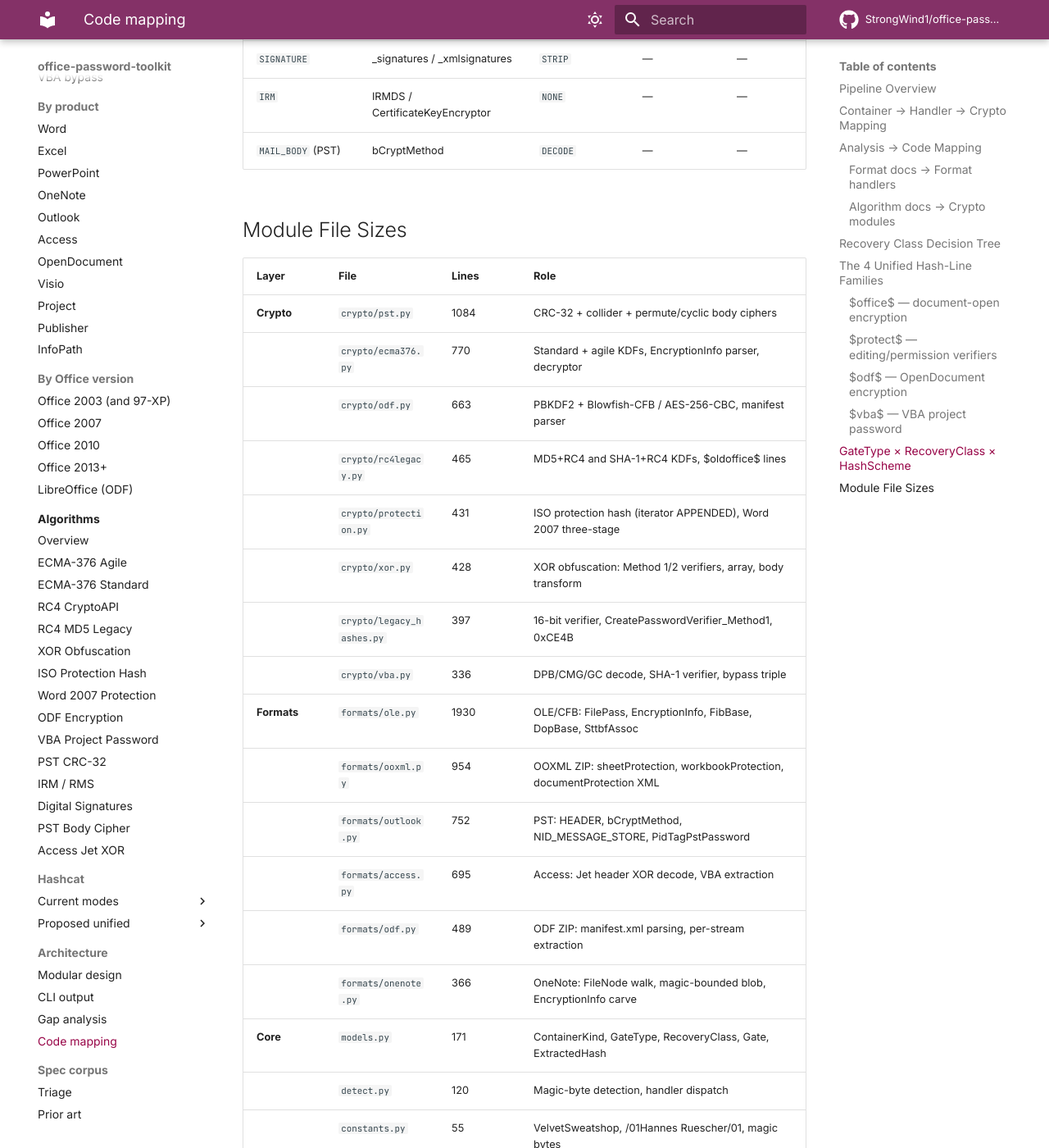
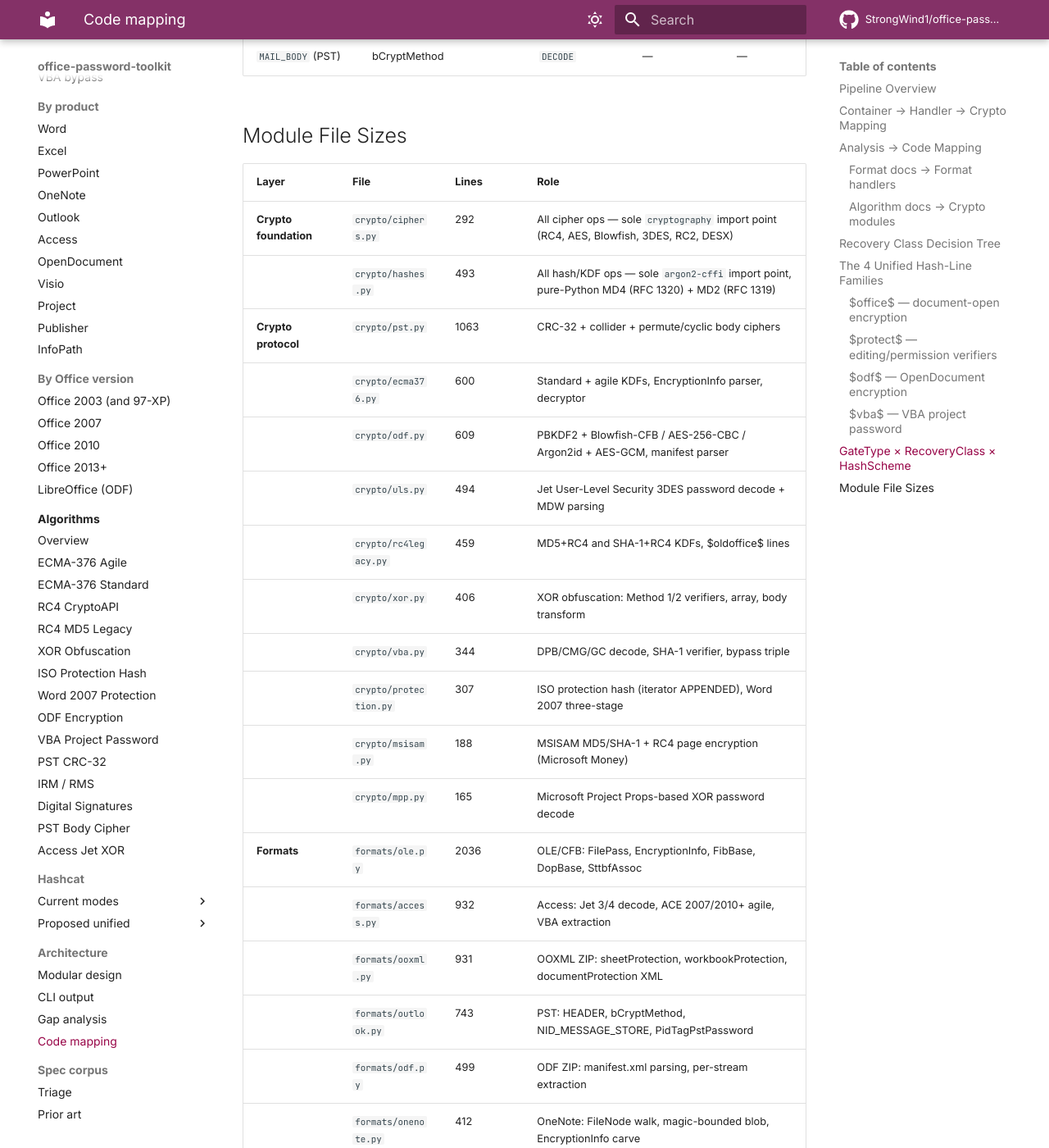
Before and after one commit to StrongWind1/office-password-toolkit, an MkDocs documentation site: the page built from docs/design/toolkit-architecture.md, in a window 1280 px wide and 1400 px high, scrolled down 8678 px. Shown: the whole window at 82% size. Built offline with MkDocs 1.6.1 and Material for MkDocs 9.7.7, drawn with Linux system fonts in a browser that asks for light colours; plug-ins that fetch from the network failed and are left out; comment, search, counter and statistics services are not loaded; some of the changed text lies outside the part shown.

Commit message:
docs: update toolkit-architecture.md for ciphers/hashes refactor
- Add ciphers.py/hashes.py foundation layer to crypto diagram
- Add mpp, msisam, uls, mdw to module listings
- Remove deleted legacy_hashes.py
- Fix all function names in algorithm→code mapping table
- Update line counts and total (10,367 → 13,636)
- Add AccessHandler → rc4legacy/msisam dependencies
- Add MdwHandler → uls dependency

````diff
--- a/docs/design/toolkit-architecture.md
+++ b/docs/design/toolkit-architecture.md
@@ -41,28 +41,39 @@ flowchart TD
 ```mermaid
 flowchart LR
   subgraph "Format Handlers (../research/formats/)"
-    OLE["OleHandler\nole.py (1930L)"]
-    OOXML["OoxmlHandler\nooxml.py (954L)"]
-    ODF_H["OdfHandler\nodf.py (489L)"]
-    ON_H["OneNoteHandler\nonenote.py (366L)"]
-    PST_H["OutlookHandler\noutlook.py (752L)"]
-    ACC_H["AccessHandler\naccess.py (695L)"]
+    OLE["OleHandler\nole.py (2036L)"]
+    OOXML["OoxmlHandler\nooxml.py (931L)"]
+    ODF_H["OdfHandler\nodf.py (499L)"]
+    ON_H["OneNoteHandler\nonenote.py (412L)"]
+    PST_H["OutlookHandler\noutlook.py (743L)"]
+    ACC_H["AccessHandler\naccess.py (932L)"]
+    MDW_H["MdwHandler\nmdw.py (80L)"]
   end
-  subgraph "Crypto Modules (crypto/)"
+  subgraph "Crypto Foundation (crypto/)"
+    CIPH["ciphers.py\nAll cipher ops\n(sole cryptography import)"]
+    HASH["hashes.py\nAll hash/KDF ops\n(sole argon2-cffi import)"]
+  end
+  subgraph "Crypto Protocol (crypto/)"
     XOR["xor.py\nXOR obfuscation"]
     RC4["rc4legacy.py\nRC4+MD5, RC4+SHA1"]
     E376["ecma376.py\nStandard + Agile"]
     PROT["protection.py\nISO hash"]
-    ODF_C["odf.py\nPBKDF2 + BF/AES"]
+    ODF_C["odf.py\nPBKDF2 + BF/AES/GCM"]
     VBA["vba.py\nDPB decode + SHA-1"]
     PST_C["pst.py\nCRC-32 + body ciphers"]
+    MPP["mpp.py\nProject XOR decode"]
+    MSISAM["msisam.py\nMoney RC4 pages"]
+    ULS["uls.py\nJet ULS 3DES decode"]
   end
-  OLE --> XOR & RC4 & E376 & VBA
+  RC4 & E376 & ODF_C & MSISAM & ULS --> CIPH
+  E376 & RC4 & ODF_C & PROT & VBA & MSISAM --> HASH
+  OLE --> XOR & RC4 & E376 & VBA & MPP
   OOXML --> PROT & VBA
   ODF_H --> ODF_C
-  ON_H --> E376
+  ON_H --> E376 & RC4
   PST_H --> PST_C
-  ACC_H --> VBA & E376
+  ACC_H --> E376 & RC4 & MSISAM & VBA
+  MDW_H --> ULS
 ```
 
 ## Analysis → Code Mapping
@@ -87,20 +98,20 @@ flowchart LR
 
 | Analysis doc | Crypto module | Key function | Output |
 |---|---|---|---|
-| [../research/algorithms/password/ecma376-agile.md](../research/algorithms/password/ecma376-agile.md) | `crypto/ecma376.py` | `verify_agile()`, `decrypt_agile()` | `$office$*2013*...` / `$office$*sha512*...` |
-| [../research/algorithms/password/ecma376-standard.md](../research/algorithms/password/ecma376-standard.md) | `crypto/ecma376.py` | `verify_standard()`, `decrypt_standard()` | `$office$*2007*...` / `$office$*sha1*aes128*...` |
-| [../research/algorithms/password/rc4-cryptoapi-sha1.md](../research/algorithms/password/rc4-cryptoapi-sha1.md) | `crypto/rc4legacy.py` | `verify_rc4_cryptoapi()` | `$oldoffice$3*...` / `$office$*sha1*rc4*...` |
-| [../research/algorithms/password/rc4-md5-legacy.md](../research/algorithms/password/rc4-md5-legacy.md) | `crypto/rc4legacy.py` | `verify_rc4_md5()` | `$oldoffice$0*...` / `$office$*md5*rc4*...` |
-| [../research/algorithms/password/xor-obfuscation.md](../research/algorithms/password/xor-obfuscation.md) | `crypto/xor.py` | `decode_xor()`, `collide_xor()` | No hash line — DECODE/COLLIDE |
-| [../research/algorithms/password/iso-protection-hash.md](../research/algorithms/password/iso-protection-hash.md) | `crypto/protection.py` | `verify_iso_protection()` | `$office$2016$0$...` / `$protect$*sha512*...` |
-| [../research/algorithms/password/word2007-documentprotection.md](../research/algorithms/password/word2007-documentprotection.md) | `crypto/protection.py` | `verify_word2007_docprotect()` | `$protect$*sha1*word2007*...` |
-| [../research/algorithms/password/odf-encryption.md](../research/algorithms/password/odf-encryption.md) | `crypto/odf.py` | `verify_odf()`, `decrypt_odf()` | `$odf$*0*0*...` / `$odf$*sha1*pbkdf2*bf*...` |
-| [../research/algorithms/password/vba-project-password.md](../research/algorithms/password/vba-project-password.md) | `crypto/vba.py` | `decode_dpb()`, `verify_vba()` | `sha1hex:keyhex` / `$vba$*sha1*...*...` |
-| [../research/algorithms/password/pst-crc32.md](../research/algorithms/password/pst-crc32.md) | `crypto/pst.py` | `crc32_password()`, `collide_pst()` | No hash line — COLLIDE |
-| [../research/algorithms/non-password/pst-body-cipher.md](../research/algorithms/non-password/pst-body-cipher.md) | `crypto/pst.py` | `decode_permute()`, `decode_cyclic()` | No hash — DECODE |
+| [../research/algorithms/password/ecma376-agile.md](../research/algorithms/password/ecma376-agile.md) | `crypto/ecma376.py` | `verify_password()`, `decrypt_package()` | `$office$*2013*...` / `$office$*sha512*...` |
+| [../research/algorithms/password/ecma376-standard.md](../research/algorithms/password/ecma376-standard.md) | `crypto/ecma376.py` | `verify_password()`, `decrypt_package()` | `$office$*2007*...` / `$office$*sha1*aes128*...` |
+| [../research/algorithms/password/rc4-cryptoapi-sha1.md](../research/algorithms/password/rc4-cryptoapi-sha1.md) | `crypto/rc4legacy.py` | `rc4_cryptoapi_verify()` | `$oldoffice$3*...` / `$office$*sha1*rc4*...` |
+| [../research/algorithms/password/rc4-md5-legacy.md](../research/algorithms/password/rc4-md5-legacy.md) | `crypto/rc4legacy.py` | `rc4_md5_verify()` | `$oldoffice$0*...` / `$office$*md5*rc4*...` |
+| [../research/algorithms/password/xor-obfuscation.md](../research/algorithms/password/xor-obfuscation.md) | `crypto/xor.py` | `xor_decode_method1()`, `reconstruct_password()` | No hash line — DECODE/COLLIDE |
+| [../research/algorithms/password/iso-protection-hash.md](../research/algorithms/password/iso-protection-hash.md) | `crypto/protection.py` | `verify()`, `hash_line_25300()` | `$office$2016$0$...` / `$protect$*sha512*...` |
+| [../research/algorithms/password/word2007-documentprotection.md](../research/algorithms/password/word2007-documentprotection.md) | `crypto/protection.py` | `word2007_protection_verify()` | `$protect$*sha1*word2007*...` |
+| [../research/algorithms/password/odf-encryption.md](../research/algorithms/password/odf-encryption.md) | `crypto/odf.py` | `verify()`, `decrypt_entry()` | `$odf$*0*0*...` / `$odf$*sha1*pbkdf2*bf*...` |
+| [../research/algorithms/password/vba-project-password.md](../research/algorithms/password/vba-project-password.md) | `crypto/vba.py` | `decode_data_encryption()`, `extract_vba_hash()` | `sha1hex:keyhex` / `$vba$*sha1*...*...` |
+| [../research/algorithms/password/pst-crc32.md](../research/algorithms/password/pst-crc32.md) | `crypto/pst.py` | `password_crc()`, `crc_collision()` | No hash line — COLLIDE |
+| [../research/algorithms/non-password/pst-body-cipher.md](../research/algorithms/non-password/pst-body-cipher.md) | `crypto/pst.py` | `permute_decode()`, `cyclic_decode()` | No hash — DECODE |
 | [../research/algorithms/non-password/irm-rms-encryption.md](../research/algorithms/non-password/irm-rms-encryption.md) | — (not recoverable) | — | RecoveryClass.NONE |
 | [../research/algorithms/non-password/digital-signatures.md](../research/algorithms/non-password/digital-signatures.md) | — (STRIP only) | — | RecoveryClass.STRIP |
-| [../research/algorithms/non-password/access-jet-obfuscation.md](../research/algorithms/non-password/access-jet-obfuscation.md) | `formats/access.py` | `decode_jet_password()` | No hash — DECODE |
+| [../research/algorithms/non-password/access-jet-obfuscation.md](../research/algorithms/non-password/access-jet-obfuscation.md) | `formats/access.py` | Jet 3/4 header XOR decode | No hash — DECODE |
 
 ## Recovery Class Decision Tree
 
@@ -193,25 +204,31 @@ The complete mapping from every gate type to its recovery path:
 
 | Layer | File | Lines | Role |
 |---|---|---|---|
-| **Crypto** | `crypto/pst.py` | 1084 | CRC-32 + collider + permute/cyclic body ciphers |
-| | `crypto/ecma376.py` | 770 | Standard + agile KDFs, EncryptionInfo parser, decryptor |
-| | `crypto/odf.py` | 663 | PBKDF2 + Blowfish-CFB / AES-256-CBC, manifest parser |
-| | `crypto/rc4legacy.py` | 465 | MD5+RC4 and SHA-1+RC4 KDFs, $oldoffice$ lines |
-| | `crypto/protection.py` | 431 | ISO protection hash (iterator APPENDED), Word 2007 three-stage |
-| | `crypto/xor.py` | 428 | XOR obfuscation: Method 1/2 verifiers, array, body transform |
-| | `crypto/legacy_hashes.py` | 397 | 16-bit verifier, CreatePasswordVerifier_Method1, 0xCE4B |
-| | `crypto/vba.py` | 336 | DPB/CMG/GC decode, SHA-1 verifier, bypass triple |
-| **Formats** | `formats/ole.py` | 1930 | OLE/CFB: FilePass, EncryptionInfo, FibBase, DopBase, SttbfAssoc |
-| | `formats/ooxml.py` | 954 | OOXML ZIP: sheetProtection, workbookProtection, documentProtection XML |
-| | `formats/outlook.py` | 752 | PST: HEADER, bCryptMethod, NID_MESSAGE_STORE, PidTagPstPassword |
-| | `formats/access.py` | 695 | Access: Jet header XOR decode, VBA extraction |
-| | `formats/odf.py` | 489 | ODF ZIP: manifest.xml parsing, per-stream extraction |
-| | `formats/onenote.py` | 366 | OneNote: FileNode walk, magic-bounded blob, EncryptionInfo carve |
-| **Core** | `models.py` | 171 | ContainerKind, GateType, RecoveryClass, Gate, ExtractedHash |
-| | `detect.py` | 120 | Magic-byte detection, handler dispatch |
-| | `constants.py` | 55 | VelvetSweatshop, /01Hannes Ruescher/01, magic bytes |
-| | `extract.py` | 34 | Facade: detect → handler.extract() |
-| | `bypass.py` | 30 | Facade: detect → handler.bypass() |
-| | `decrypt.py` | 26 | Facade: detect → handler.decrypt() |
-| | `defaults.py` | 23 | Default password trial logic |
-| **Total** | | **10,367** | |
+| **Crypto foundation** | `crypto/ciphers.py` | 292 | All cipher ops — sole `cryptography` import point (RC4, AES, Blowfish, 3DES, RC2, DESX) |
+| | `crypto/hashes.py` | 493 | All hash/KDF ops — sole `argon2-cffi` import point, pure-Python MD4 (RFC 1320) + MD2 (RFC 1319) |
+| **Crypto protocol** | `crypto/pst.py` | 1063 | CRC-32 + collider + permute/cyclic body ciphers |
+| | `crypto/ecma376.py` | 600 | Standard + agile KDFs, EncryptionInfo parser, decryptor |
+| | `crypto/odf.py` | 609 | PBKDF2 + Blowfish-CFB / AES-256-CBC / Argon2id + AES-GCM, manifest parser |
+| | `crypto/uls.py` | 494 | Jet User-Level Security 3DES password decode + MDW parsing |
+| | `crypto/rc4legacy.py` | 459 | MD5+RC4 and SHA-1+RC4 KDFs, $oldoffice$ lines |
+| | `crypto/xor.py` | 406 | XOR obfuscation: Method 1/2 verifiers, array, body transform |
+| | `crypto/vba.py` | 344 | DPB/CMG/GC decode, SHA-1 verifier, bypass triple |
+| | `crypto/protection.py` | 307 | ISO protection hash (iterator APPENDED), Word 2007 three-stage |
+| | `crypto/msisam.py` | 188 | MSISAM MD5/SHA-1 + RC4 page encryption (Microsoft Money) |
+| | `crypto/mpp.py` | 165 | Microsoft Project Props-based XOR password decode |
+| **Formats** | `formats/ole.py` | 2036 | OLE/CFB: FilePass, EncryptionInfo, FibBase, DopBase, SttbfAssoc |
+| | `formats/access.py` | 932 | Access: Jet 3/4 decode, ACE 2007/2010+ agile, VBA extraction |
+| | `formats/ooxml.py` | 931 | OOXML ZIP: sheetProtection, workbookProtection, documentProtection XML |
+| | `formats/outlook.py` | 743 | PST: HEADER, bCryptMethod, NID_MESSAGE_STORE, PidTagPstPassword |
+| | `formats/odf.py` | 499 | ODF ZIP: manifest.xml parsing, per-stream extraction |
+| | `formats/onenote.py` | 412 | OneNote: FileNode walk, magic-bounded blob, EncryptionInfo carve |
+| | `formats/mdw.py` | 80 | MDW/MDA: Jet workgroup file detection + ULS dispatch |
+| **Core** | `cli/app.py` | 1532 | Typer CLI: info, unlock, advanced (8 subcommands) |
+| | `detect.py` | 363 | Magic-byte detection, product detection, handler dispatch |
+| | `models.py` | 280 | ContainerKind, GateType, RecoveryClass, Gate, ExtractedHash, DetectResult |
+| | `constants.py` | 59 | VelvetSweatshop, /01Hannes Ruescher/01, magic bytes, exit codes |
+| | `extract.py` | 43 | Facade: detect → handler.extract() |
+| | `bypass.py` | 38 | Facade: detect → handler.bypass() |
+| | `decrypt.py` | 34 | Facade: detect → handler.decrypt() |
+| | `defaults.py` | 23 | Default password list |
+| **Total** | | **13,636** | |
````
